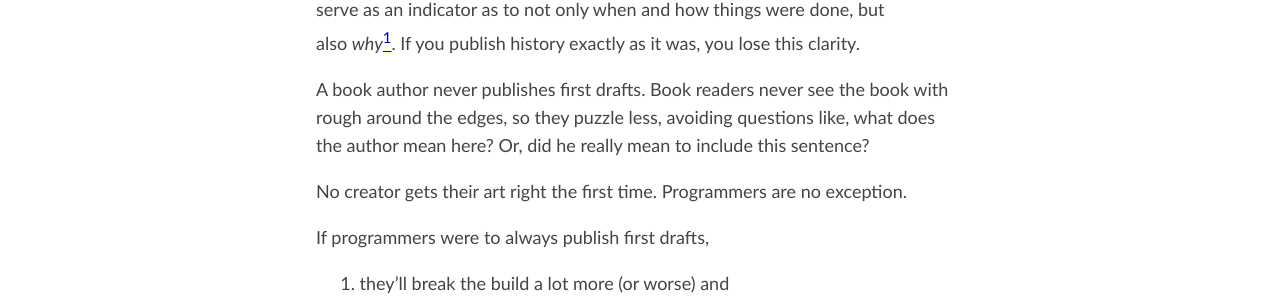
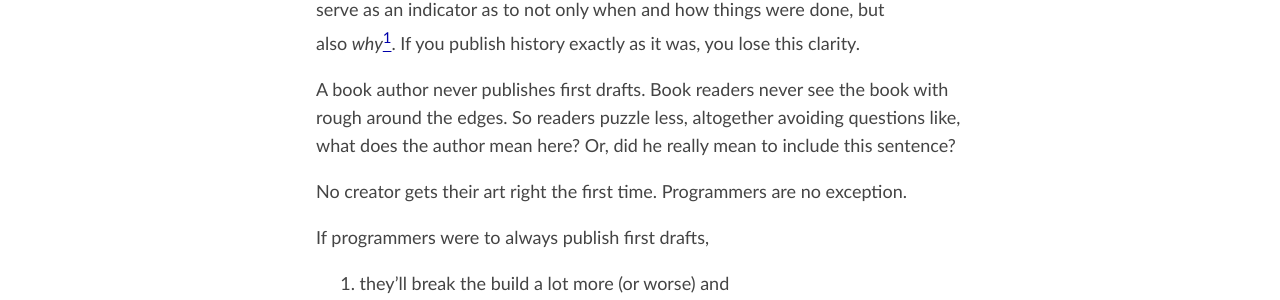
Before and after one commit to john-kurkowski/john-kurkowski.github.io, a Jekyll site: the page built from _posts/2011-10-06-avoid-git-first-drafts.md, in a window 1280 px wide. Shown: the part 679-979 px from the top of the page. Built offline with Jekyll 4.4.1, drawn with Linux system fonts in a browser that asks for light colours; nearby versions of some CDN libraries; comment, search, counter and statistics services are not loaded.

Commit message:
Break up long sentence

```diff
--- a/_posts/2011-10-06-avoid-git-first-drafts.md
+++ b/_posts/2011-10-06-avoid-git-first-drafts.md
@@ -32,7 +32,7 @@ but also *why*[<sup>1</sup>](#1). If you publish history exactly as it was, you
 lose this clarity.
 
 A book author never publishes first drafts. Book readers never see the book with
-rough around the edges, so they puzzle less, avoiding questions like, what does
+rough around the edges. So readers puzzle less, altogether avoiding questions like, what does
 the author mean here? Or, did he really mean to include this sentence?
 
 No creator gets their art right the first time. Programmers are no exception.
```
